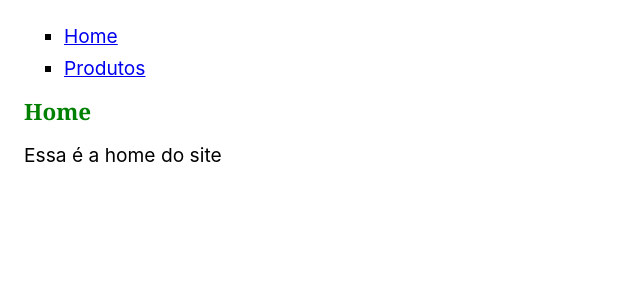
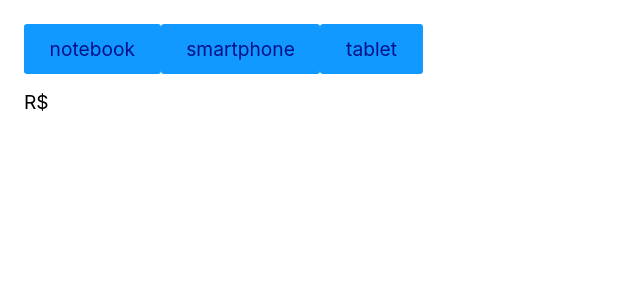
Before and after one commit to PedroPaivaDev/study-origamid-react, a React (Create React App) app: page / in a window 1280 px wide. Shown: the top 300 px of the page, without its empty margins (0-640 px from the left). Built offline with nearby package versions, Linux system fonts and the light colour scheme.

Commit message:
exercício

```diff
--- a/src/App.js
+++ b/src/App.js
@@ -1,22 +1,35 @@
 import React from 'react';
-import Header from './components/Header';
-import Home from './components/Home';
-import Produtos from './components/Produtos';
+import api from './services/api'
 
 const App = () => {
-  const { pathname } = window.location;
-  let pagina;
 
+  const urlNotebook = "https://ranekapi.origamid.dev/json/api/produto/notebook";
+  const urlSmartphone = "https://ranekapi.origamid.dev/json/api/produto/smartphone";
+  const urlTablet = "https://ranekapi.origamid.dev/json/api/produto/tablet"
 
-  // const handleClick = (event) => {
-  //   event.preventDefault()
-  //   return(event.target.innerText)
-  // }
+  const [produto, setProduto] = React.useState({
+    nome: '',
+    preco: '',
+    fotos: []
+  })
+
+  async function handleClick (url) {
+    const dados = await api(url)
+    setProduto(
+      dados
+    )
+  }
 
   return (
     <>
-      <Header/>
-      {pathname === '/produtos' ? <Produtos/> : <Home/>}
+      <button onClick={() => handleClick(urlNotebook)}>notebook</button>
+      <button onClick={() => handleClick(urlSmartphone)}>smartphone</button>
+      <button onClick={() => handleClick(urlTablet)}>tablet</button>
+      <h1>{produto.nome}</h1>
+      <p>R$ {produto.preco}</p>
+      {produto.fotos.map(({src, titulo}, index) => {
+        return <img key={index} src={src} alt={titulo} />
+      })}
     </>
   )
 };
--- a/src/components/Header.js
+++ /dev/null
@@ -1,14 +0,0 @@
-import React from 'react'
-
-const Header = () => {
-  return (
-    <div>
-        <ul>
-            <li><a href='/' >Home</a></li>
-            <li><a href='/produtos' >Produtos</a></li>
-        </ul>
-    </div>
-  )
-}
-
-export default Header
--- a/src/components/Home.js
+++ /dev/null
@@ -1,13 +0,0 @@
-import React from 'react';
-import Titulo from './Titulo';
-
-const Home = () => {
-  return (
-    <div>
-        <Titulo>Home</Titulo>
-        <p>Essa é a home do site</p>
-    </div>
-  )
-}
-
-export default Home
--- a/src/components/Produto.js
+++ /dev/null
@@ -1,16 +0,0 @@
-import React from 'react'
-
-const Produto = ({produto}) => {
-  return (
-    <div style={{border: '1px solid black', padding: '20px', marginBottom: '10px'}}>
-        <p>{produto.nome}</p>
-        <ul>
-            {produto.propriedades.map((prop, index) => {
-                return <li key={index}>{prop}</li>
-            })}
-        </ul>
-    </div>
-  )
-}
-
-export default Produto
--- a/src/components/Produtos.js
+++ /dev/null
@@ -1,25 +0,0 @@
-import React from 'react';
-import Produto from './Produto';
-import Titulo from './Titulo';
-
-const Produtos = () => {
-    const produtos = [
-        { nome: 'Notebook', propriedades: ['16gb ram', '512gb'] },
-        { nome: 'Smartphone', propriedades: ['2gb ram', '128gb'] }
-    ];
-
-    return (
-        <div>
-            <Titulo>Produtos</Titulo>
-            <div>
-                {
-                    produtos.map((produto, index ) => (
-                        <Produto produto={produto} key={index} />
-                    ))
-                }
-            </div>
-        </div>
-    )
-}
-
-export default Produtos
--- a/src/components/Titulo.js
+++ /dev/null
@@ -1,9 +0,0 @@
-import React from 'react'
-
-const Titulo = ({children}) => {
-  return (
-    <h3 style={{color: 'green'}}>{children}</h3>
-  )
-}
-
-export default Titulo
--- /dev/null
+++ b/src/services/api.js
@@ -0,0 +1,5 @@
+export default async function buscarProduto(url) {
+    const resposta = await fetch(url);
+    const json = await resposta.json();
+    return json
+}
```
